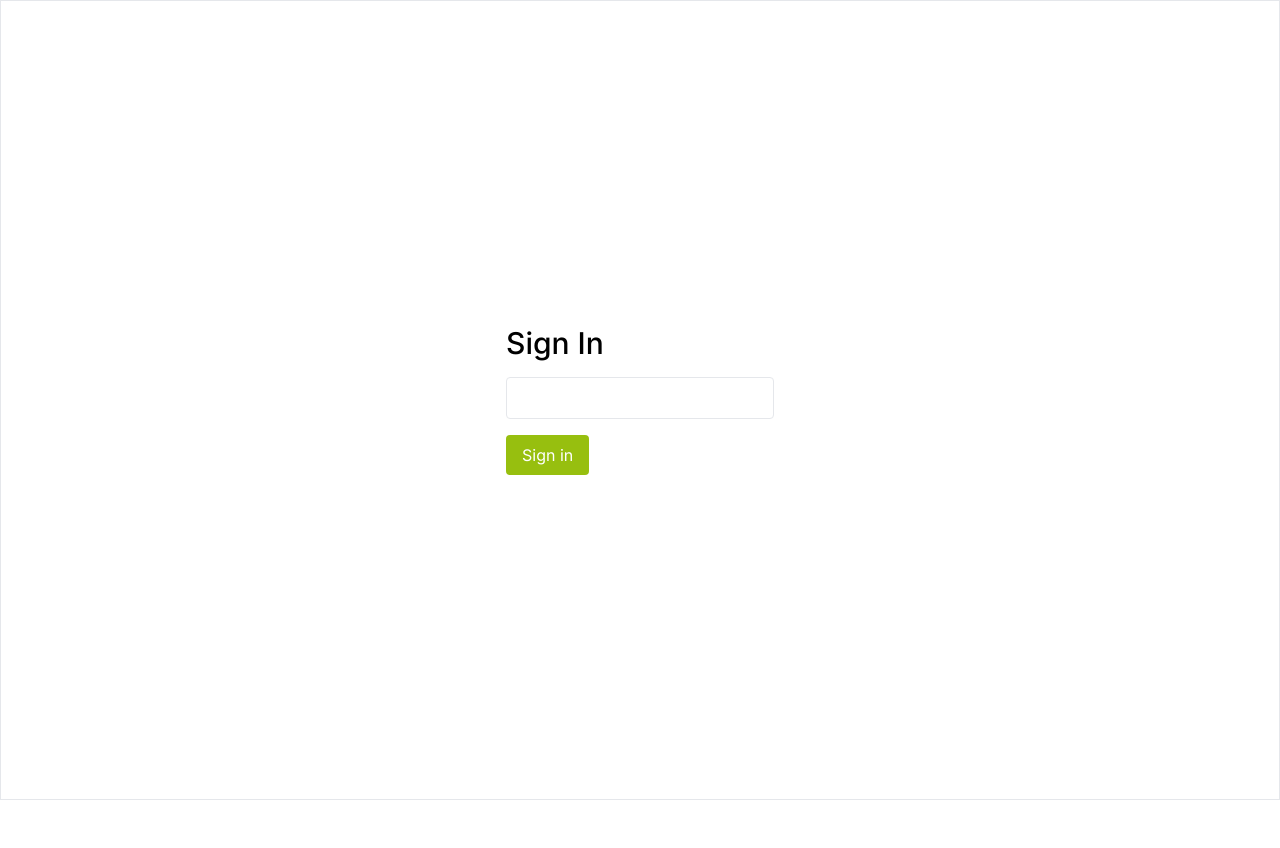
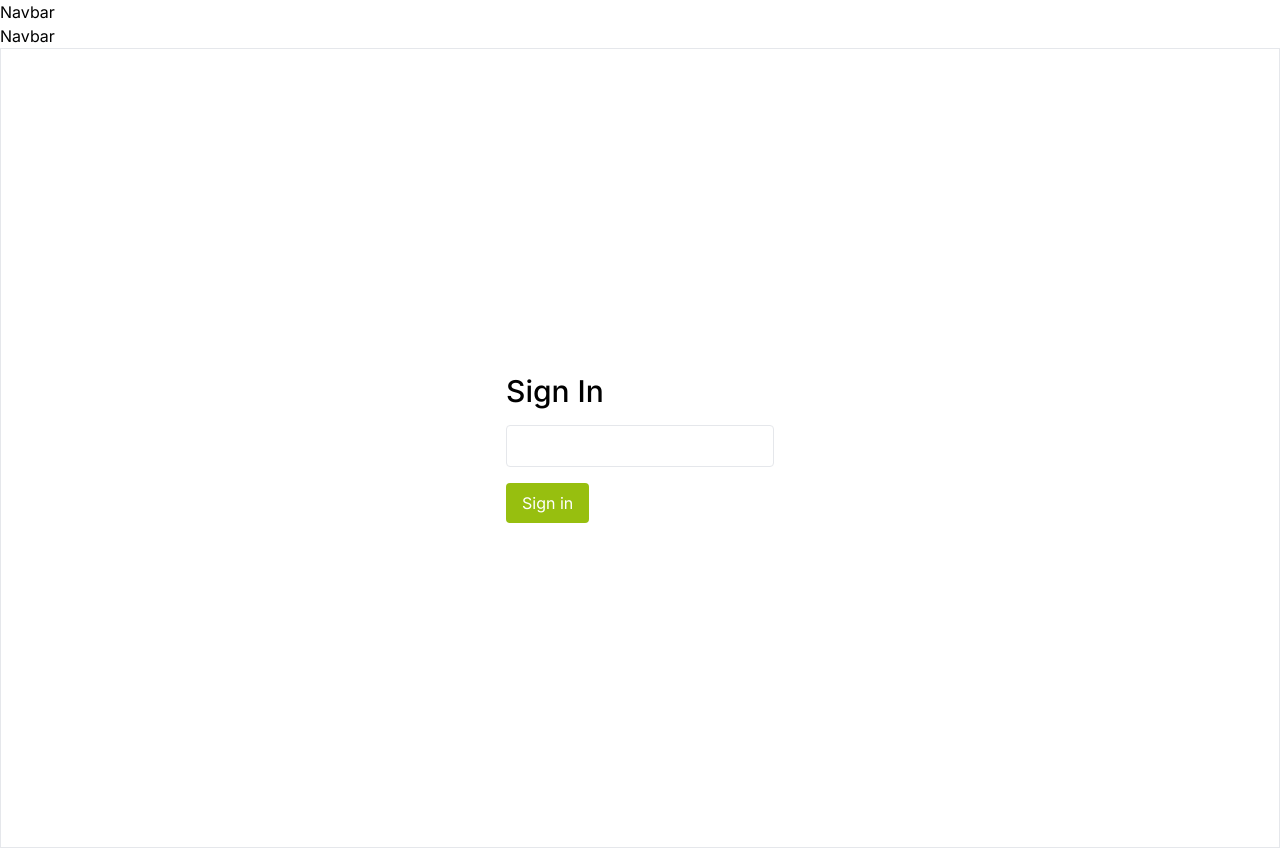
Before and after one commit to lily4178993/mentor_me_now_front_end, a React (Vite) app: page / in a window 1280 px wide. Before the commit the page ends 800 px from the top, so only its background shows below. Built offline with nearby package versions, Linux system fonts and the light colour scheme.

Commit message:
Add tailwind styling

```diff
--- a/package.json
+++ b/package.json
@@ -11,13 +11,13 @@
   },
   "dependencies": {
     "@reduxjs/toolkit": "^2.1.0",
+    "axios": "^1.6.7",
+    "prop-types": "^15.8.1",
     "react": "^18.2.0",
     "react-dom": "^18.2.0",
     "react-hook-form": "^7.50.0",
     "react-redux": "^9.1.0",
     "react-router-dom": "^6.22.0",
-    "axios": "^1.6.7",
-    "prop-types": "^15.8.1",
     "react-slick": "^0.30.1",
     "slick-carousel": "^1.8.1"
   },
--- a/src/App.jsx
+++ b/src/App.jsx
@@ -1,15 +1,19 @@
 import { Routes, Route } from 'react-router-dom';
 import SignInForm from './components/SignInForm';
 import Home from './pages/Home';
+import NavBar from './components/Navbar';
 
 function App() {
   return (
+    <>
+      <NavBar />
       <main>
         <Routes>
           <Route path="/" element={<SignInForm />} />
           <Route path="/home" element={<Home />} />
         </Routes>
       </main>
+    </>
   );
 }
 
--- a/src/components/NavBar.jsx
+++ b/src/components/NavBar.jsx
@@ -1,7 +1,7 @@
 /* eslint-disable arrow-body-style */
 const NavBar = () => {
   return (
-    <div>
+    <div className="flex flex-col">
       <h1>Navbar</h1>
       <h2>Navbar</h2>
     </div>
```
Lines whose indentation alone changed are shown as unchanged.
